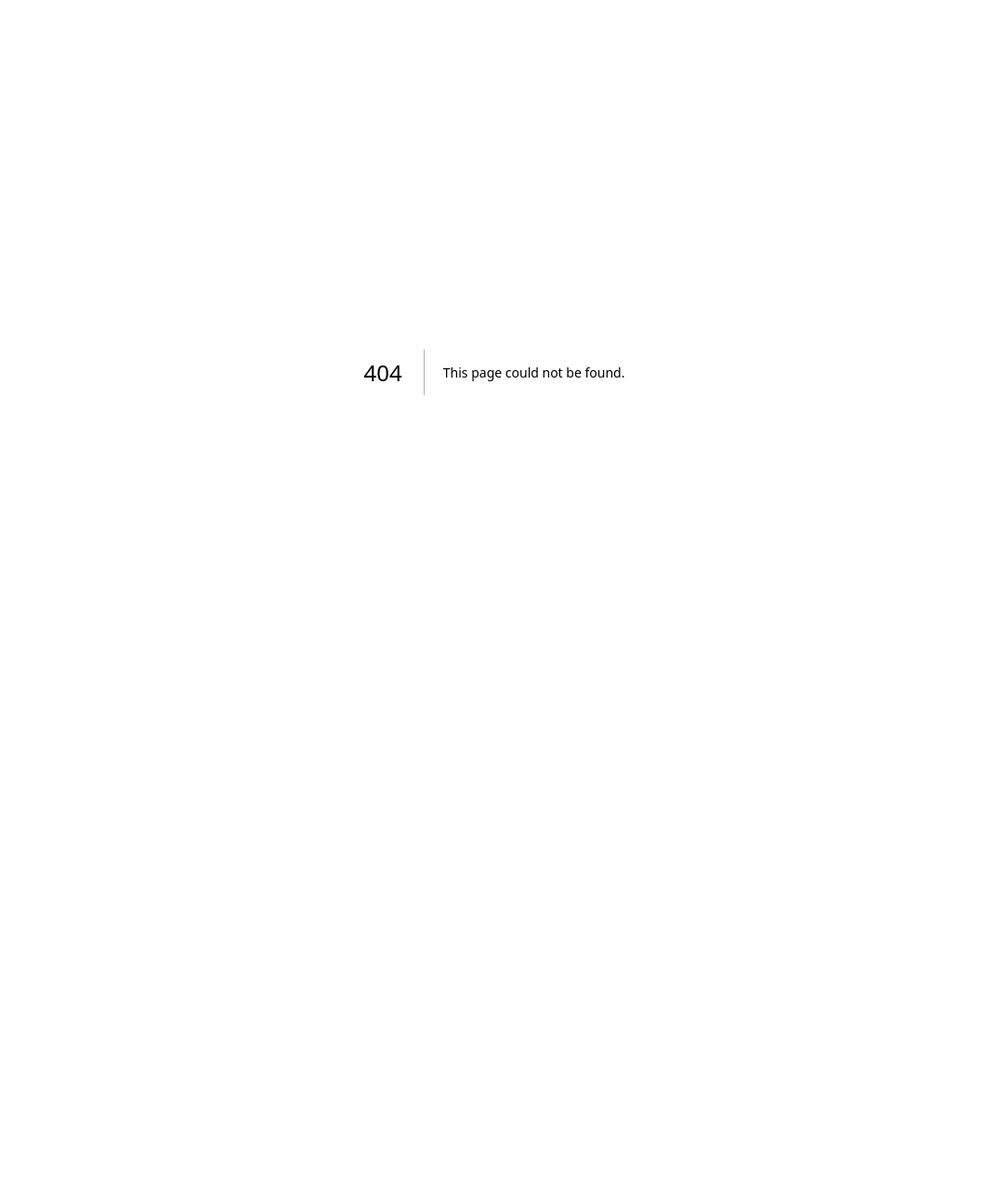
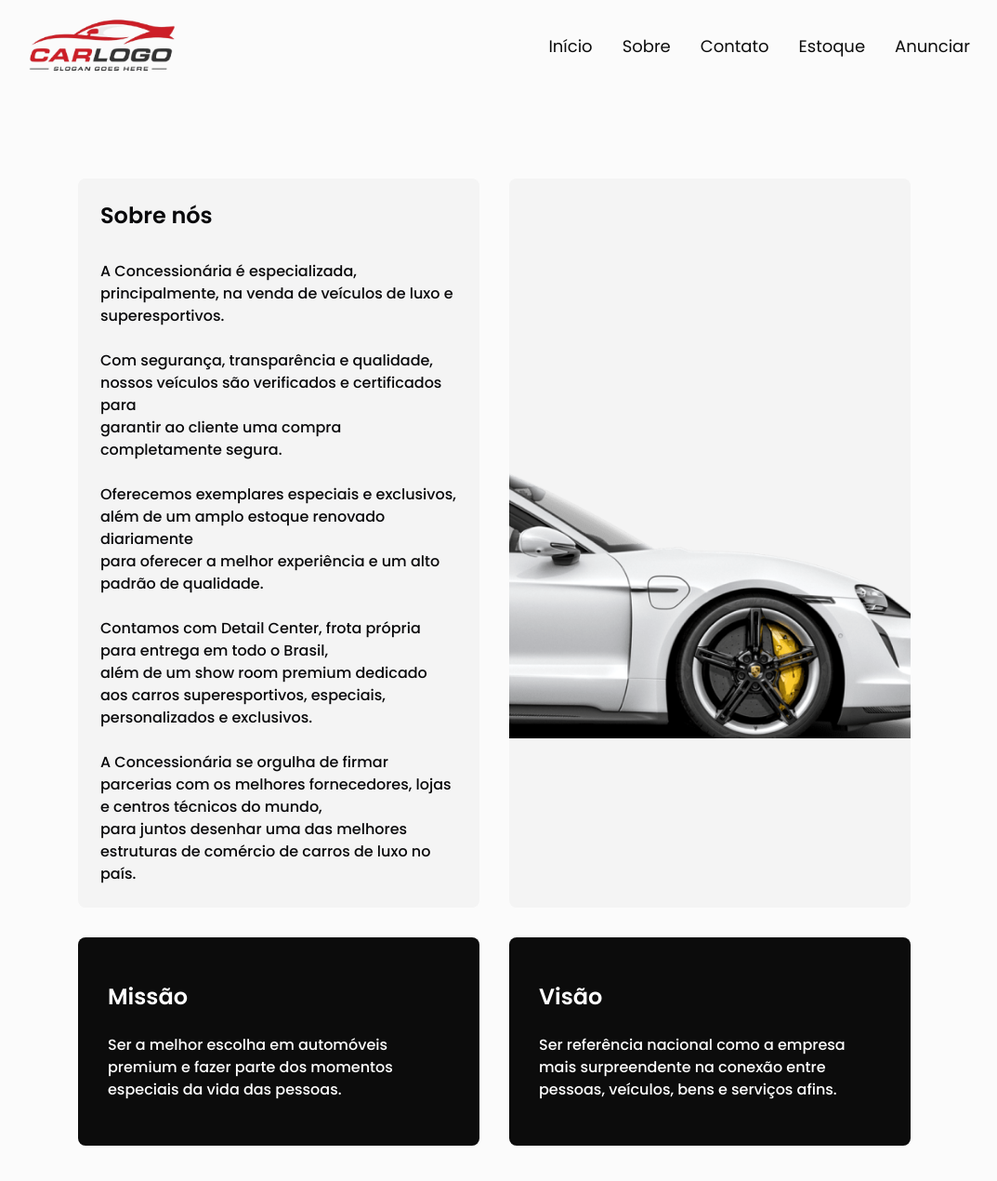
Before and after one commit to PedroDanielBrunetto/SyncUp-Dealership, a Next.js app: page /sobre in a window 1280 px wide. Before the commit this address had no page. Shown: the top 1270 px of the page at 93% size, without its empty margins (108-1181 px from the left). Before the commit the page ends 800 px from the top, so only its background shows below. Built offline with nearby package versions, Linux system fonts and the light colour scheme; grey boxes are pictures that could not be loaded.

Commit message:
feat: about page

```diff
--- a/app/_components/Header/index.tsx
+++ b/app/_components/Header/index.tsx
@@ -71,7 +71,7 @@ const Header = () => {
         <ul className="flex flex-col lg:flex-row gap-4 lg:gap-8 p-4 lg:p-0">
           <li>
             <a
-              href="#home"
+              href="/#home"
               className="block lg:inline hover:font-semibold text-main text-lg"
             >
               Início
@@ -79,7 +79,7 @@ const Header = () => {
           </li>
           <li>
             <a
-              href="#"
+              href="/sobre"
               className="block lg:inline hover:font-semibold text-main text-lg"
             >
               Sobre
--- /dev/null
+++ b/app/_components/sobre/MainCard/index.tsx
@@ -0,0 +1,33 @@
+"use client";
+
+import Image from "next/image";
+import porsche from "@/public/sobre/porsche.png";
+
+interface IProps {
+  car: boolean;
+  text: string;
+}
+
+const MainCard = ({ car, text }: IProps) => {
+  return (
+    <section className="bg-[#F4F4F4] rounded-lg w-full lg:w-2/3 h-auto flex items-center justify-center">
+      {car ? (
+        <div className="relative w-full h-80 lg:h-96 xl:h-[420px] 2xl:h-[472px] flex items-start justify-start overflow-hidden lg:pb-0 pb-16">
+          <Image
+            src={porsche}
+            alt="Porsche"
+            className="object-cover scale-125"
+            style={{ height: "100%", width: "auto" }}
+          />
+        </div>
+      ) : (
+        <div className="text-start w-full p-6">
+          <h1 className="text-2xl font-semibold mb-2">Sobre nós</h1>
+          <p className="text-base font-medium whitespace-pre-line">{text}</p>
+        </div>
+      )}
+    </section>
+  );
+};
+
+export default MainCard;
--- /dev/null
+++ b/app/_components/sobre/SecondCard/index.tsx
@@ -0,0 +1,23 @@
+"use client";
+
+interface IProps {
+  title: string;
+  description: string;
+}
+
+const SecondCard = ({ title, description }: IProps) => {
+  return (
+    <section className="p-8 py-12 flex flex-col bg-[#0c0c0c] rounded-lg w-full lg:w-2/3 h-auto">
+      <div className="text-white">
+        <div>
+          <h2 className="text-2xl font-semibold mb-6">{title}</h2>
+        </div>
+        <div>
+          <p className="text-base font-medium">{description}</p>
+        </div>
+      </div>
+    </section>
+  );
+};
+
+export default SecondCard;
--- /dev/null
+++ b/app/sobre/page.tsx
@@ -0,0 +1,67 @@
+"use client";
+
+import Footer from "../_components/Footer";
+import Header from "../_components/Header";
+import MainCard from "../_components/sobre/MainCard";
+import SecondCard from "../_components/sobre/SecondCard";
+
+const mainText: string = `
+A Concessionária é especializada, principalmente, na venda de veículos de luxo e superesportivos.
+
+Com segurança, transparência e qualidade, nossos veículos são verificados e certificados para
+garantir ao cliente uma compra completamente segura.
+
+Oferecemos exemplares especiais e exclusivos, além de um amplo estoque renovado diariamente
+para oferecer a melhor experiência e um alto padrão de qualidade.
+
+Contamos com Detail Center, frota própria para entrega em todo o Brasil,
+além de um show room premium dedicado aos carros superesportivos, especiais, personalizados e exclusivos.
+
+A Concessionária se orgulha de firmar parcerias com os melhores fornecedores, lojas e centros técnicos do mundo,
+para juntos desenhar uma das melhores estruturas de comércio de carros de luxo no país.
+`;
+
+const missionTitle: string = `
+Missão
+`;
+
+const missionText: string = `
+Ser a melhor escolha em automóveis premium e fazer parte dos momentos especiais da vida das pessoas.
+`;
+
+const eyeTitle: string = `
+Visão
+`;
+
+const eyeText: string = `
+Ser referência nacional como a empresa mais surpreendente na conexão entre pessoas, veículos, bens e serviços afins.`;
+
+export default function Sobre() {
+  return (
+    <main>
+      <header className="w-full fixed z-50">
+        <Header />
+      </header>
+      <section className="flex flex-col lg:flex-row p-4 lg:p-main pt-36 lg:pt-48 justify-center gap-8">
+        <MainCard car={false} text={mainText} />
+        <MainCard car={true} text={""} />
+      </section>
+      <section className="flex flex-col lg:flex-row p-4 lg:p-main justify-center gap-8">
+        <SecondCard title={missionTitle} description={missionText} />
+        <SecondCard title={eyeTitle} description={eyeText} />
+      </section>
+      <section className="flex p-4 lg:p-main">
+        <iframe
+          className="rounded-lg w-full h-96"
+          src="https://www.google.com/maps/embed?pb=!1m18!1m12!1m3!1d2340.7501800905306!2d-46.37450816092658!3d-23.951436855410954!2m3!1f0!2f0!3f0!3m2!1i1024!2i768!4f13.1!3m3!1m2!1s0x94ce1da739e9eedd%3A0x3001a032e772692a!2sSartori%20Veiculos!5e1!3m2!1spt-BR!2sbr!4v1734550220390!5m2!1spt-BR!2sbr"
+          allowFullScreen
+          loading="lazy"
+          referrerPolicy="no-referrer-when-downgrade"
+        ></iframe>
+      </section>
+      <footer>
+        <Footer />
+      </footer>
+    </main>
+  );
+}
```
Also changed, not shown: public/sobre/porsche.png (added).
